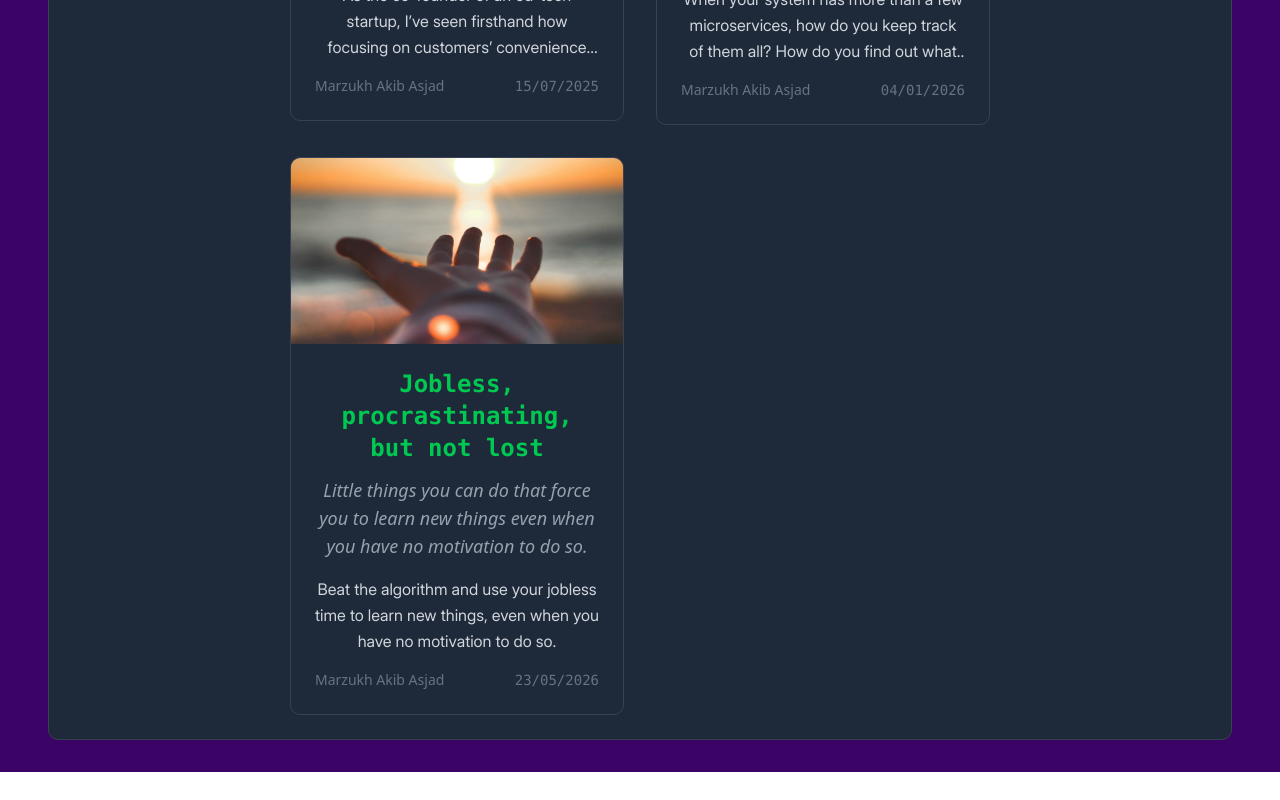
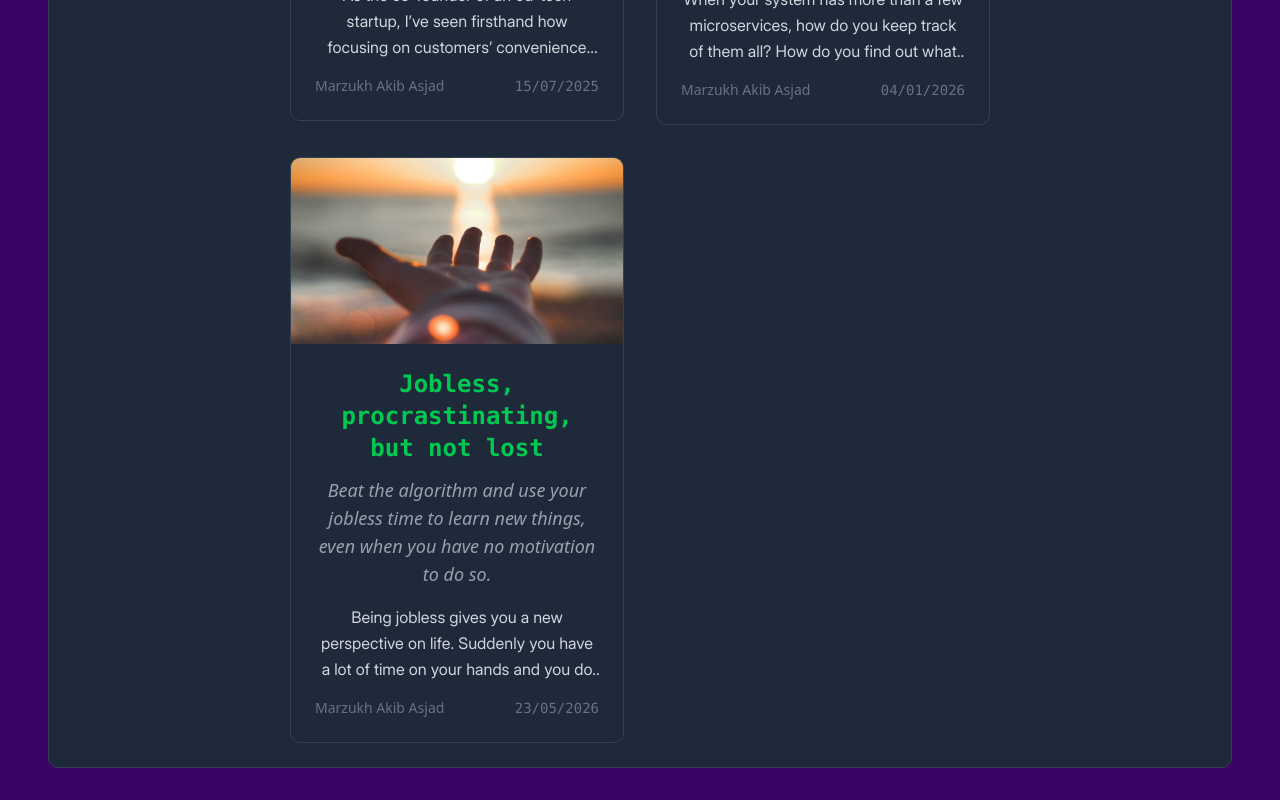
Before and after one commit to MarzukhAsjad/marzukhasjad.github.io, a React (Vite) app: page /#/blog in a window 1280 px wide. Shown: the part 1592-2392 px from the top of the page. Before the commit the page ends 2364 px from the top, so only its background shows below. Built offline with nearby package versions, Linux system fonts and the light colour scheme.

Commit message:
Update blog 4 content for clarity and motivation

```diff
--- a/src/content/blog4.md
+++ b/src/content/blog4.md
@@ -1,10 +1,10 @@
 ---
 title: Jobless, procrastinating, but not lost
-subtitle: Little things you can do that force you to learn new things even when you have no motivation to do so.
+subtitle: Beat the algorithm and use your jobless time to learn new things, even when you have no motivation to do so.
 date: 2026-05-23
 author: Marzukh Akib Asjad
 slug: jobless-but-not-lost
-description: Beat the algorithm and use your jobless time to learn new things, even when you have no motivation to do so.
+description: Being jobless gives you a new perspective on life. Suddenly you have a lot of time on your hands and you do not know what to do with it. You go to LinkedIn to apply for a job, but you see 1 of 3 things when you go on to that atrocious platform
 coverImage: /blog4/todd-rhines-W0jzK552m8E-unsplash.jpg
 featured: false
 draft: false
@@ -26,7 +26,7 @@ Being jobless gives you a new perspective on life. Suddenly you have a lot of ti
 
 ![bro's a serial killer at this point{width: w-100}](/blog4/doomspeak.jpg)
 
-All this doom kills your motivation (don't let Claude know this) and you then take a break to hop on to instagram. In your head you are thinking "I know I should learn something new, but I just have no motivation to do so or the strength to do so, however DOOMSCROLLING is definitely easier and more fun". Suddenly, you have doomscrolled for hours, and you feel like crap for being so unproductive, and you are back to square one. You are jobless, procrastinating, and lost. That's like the 3 worst things you can be at once. You could blame the system and the algorithm for pushing you into this abyss, or, you can tell the algorithm to assist you instead.
+All this doom kills your motivation (don't tell Claude) and you then take a break to hop on to instagram. In your head you are thinking "I know I should learn something new, but I just have no motivation to do so or the strength to do so, however DOOMSCROLLING is definitely easier and more fun". Suddenly, you have doomscrolled for hours, and you feel like crap for being so unproductive, and you are back to square one. You are jobless, procrastinating, and lost. That's like the 3 worst things you can be at once. You could blame the system and the algorithm for pushing you into this abyss, or, you can tell the algorithm to assist you instead.
 
 ### Little changes, big effects
 
--- a/src/generated/blog-content.ts
+++ b/src/generated/blog-content.ts
@@ -67,11 +67,11 @@ export const blogPosts: BlogPostRecord[] = [
   },
   {
     title: "Jobless, procrastinating, but not lost",
-    subtitle: "Little things you can do that force you to learn new things even when you have no motivation to do so.",
+    subtitle: "Beat the algorithm and use your jobless time to learn new things, even when you have no motivation to do so.",
     date: "2026-05-23",
     author: "Marzukh Akib Asjad",
     slug: "jobless-but-not-lost",
-    description: "Beat the algorithm and use your jobless time to learn new things, even when you have no motivation to do so.",
+    description: "Being jobless gives you a new perspective on life. Suddenly you have a lot of time on your hands and you do not know what to do with it. You go to LinkedIn to apply for a job, but you see 1 of 3 things when you go on to that atrocious platform",
     coverImage: "/blog4/todd-rhines-W0jzK552m8E-unsplash.jpg",
     featured: false,
     draft: false,
```
